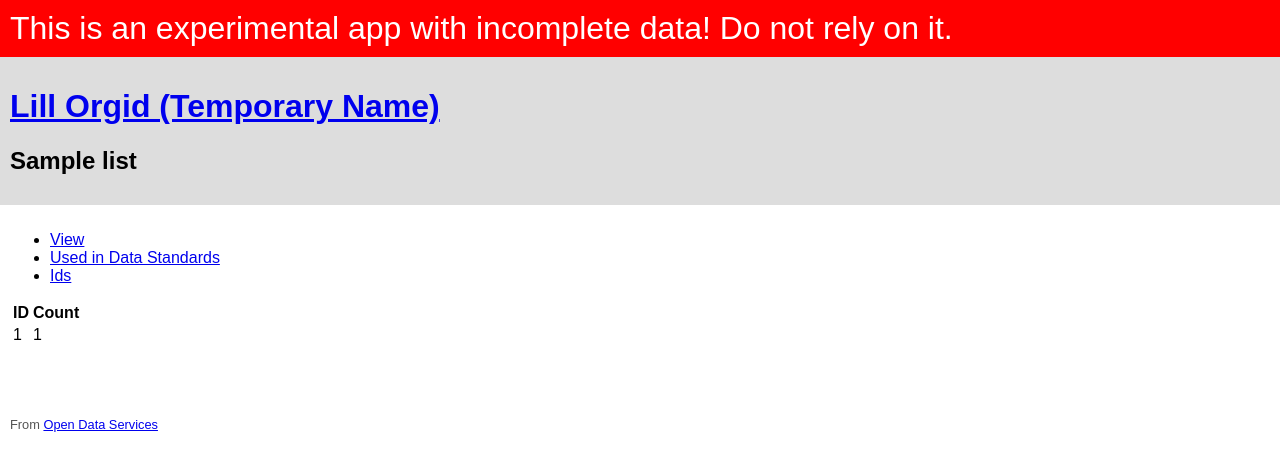
After one commit to OpenDataServices/opendataservices-lill-orgid-web-app, a Flask app: template lillorgid/webapp/templates/list/ids.html in a window 1280 px wide. The commit adds this page. Shown: the top 471 px of the page. Run offline with Flask 2, Linux system fonts and the light colour scheme; the template is opened without the code that fills it: most values are stand-ins (such as "Sample title", 1, 10 or a date in 2020); some libraries are stand-ins or nearby versions.

Commit message:
Add list ids page

```diff
--- a/lillorgid/webapp/app.py
+++ b/lillorgid/webapp/app.py
@@ -70,6 +70,31 @@ def list_data_standard(id):
         data_standards=data_standards
     )
 
+@app.route('/list/<id>/id')
+def list_id(id):
+    with Database() as db:
+        res = db.cursor.execute(
+            "select * from list where id=%s",
+            [id]
+        )
+        list = res.fetchone()
+
+        if not list:
+            abort(404)
+
+        res = db.cursor.execute(
+            "select id, count(*) from data where list=%s group by id order by id asc",
+            [id]
+        )
+        ids = [{"id": r['id'], "count": r['count']} for r in res.fetchall()]
+
+
+    return render_template(
+        'list/ids.html',
+        list=list,
+        ids=ids
+    )
+
 @app.route("/data-standard/iati")
 def data_standard_iati():
     return __data_standard('iati')
--- a/lillorgid/webapp/templates/list/base.html
+++ b/lillorgid/webapp/templates/list/base.html
@@ -10,6 +10,7 @@
 <ul>
     <li><a href="/list/{{ list['id'] }}">View</a></li>
     <li><a href="/list/{{ list['id'] }}/data-standard">Used in Data Standards</a></li>
+    <li><a href="/list/{{ list['id'] }}/id">Ids</a></li>
 </ul>
 
 {% block extracontent %}
--- /dev/null
+++ b/lillorgid/webapp/templates/list/ids.html
@@ -0,0 +1,19 @@
+{% extends "list/base.html" %}
+
+{% block extracontent %}
+
+    <table>
+        <tr>
+            <th>ID</th>
+            <th>Count</th>
+            <th>&nbsp;</th>
+        </tr>
+        {% for id in ids %}
+            <tr>
+                <td>{{ id['id'] }}</td>
+                <td>{{ id['count'] }}</td>
+                <td></td>
+            </tr>
+        {% endfor %}
+    </table>
+{% endblock %}
```
